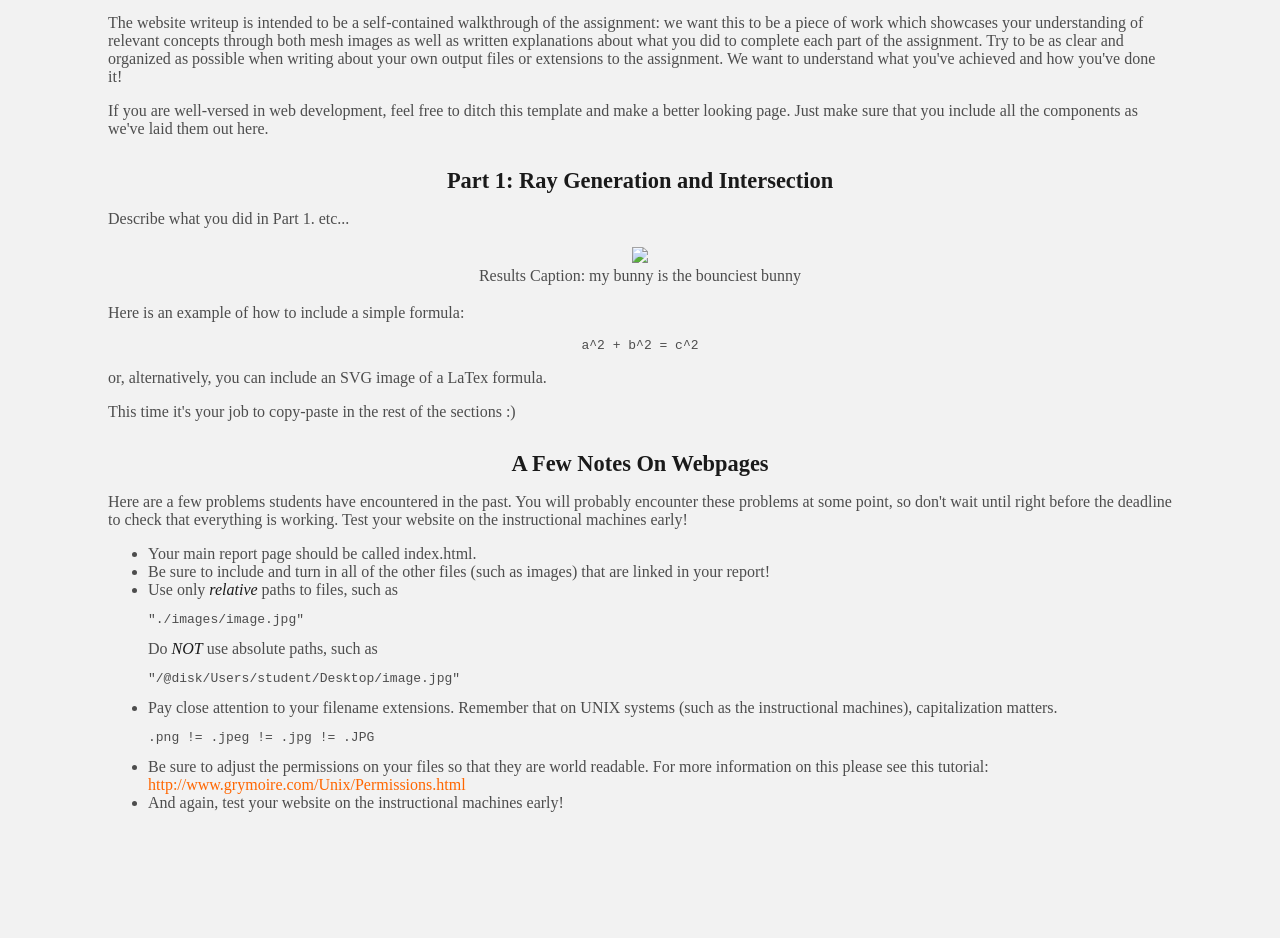
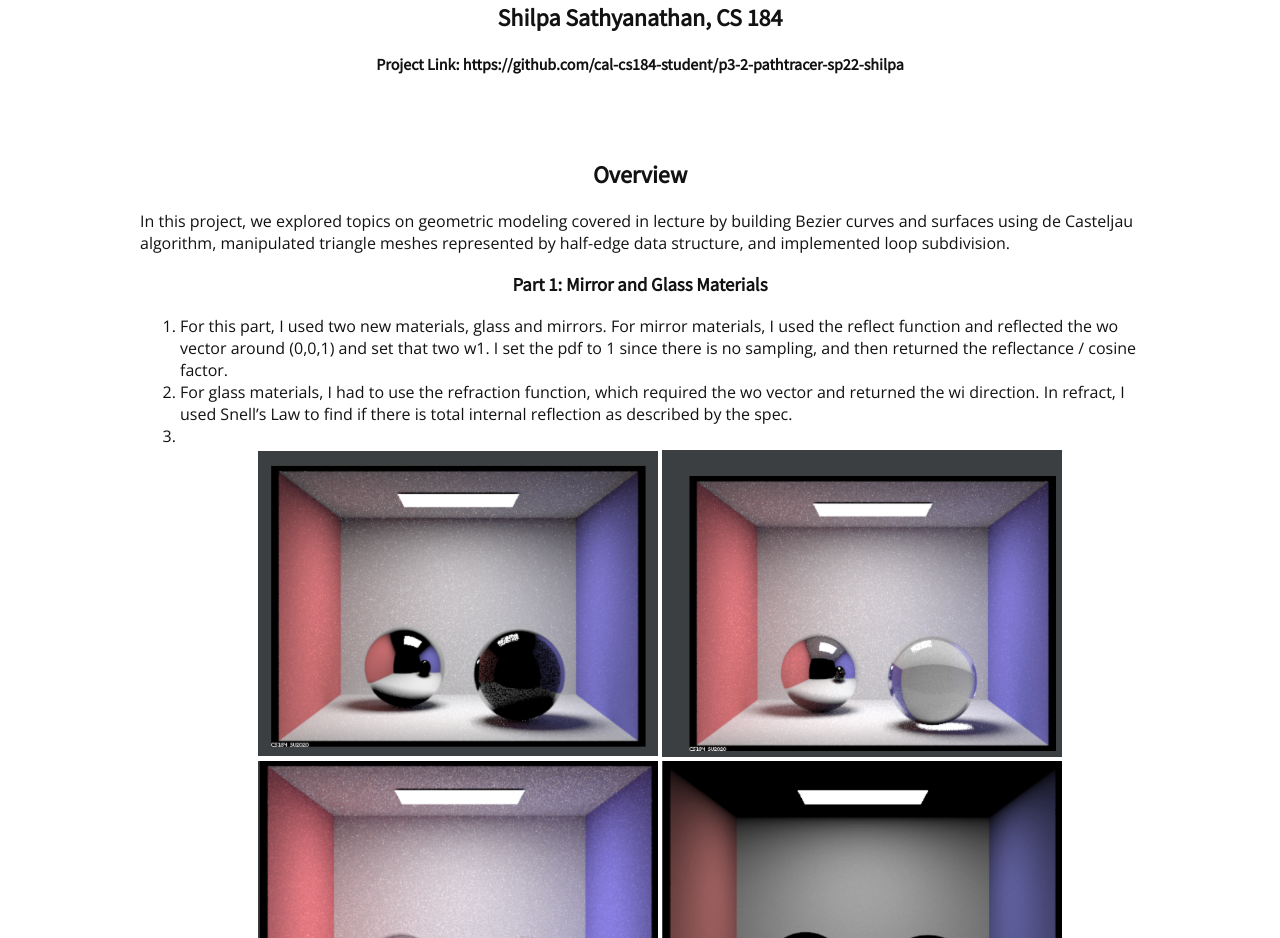
Before and after one commit to cal-cs184-student/p3-2-pathtracer-sp22-shilpa, a plain HTML site: page docs/index.html in a window 1280 px wide. Shown: the part 221-1159 px from the top of the page. Before the commit the page ends 1081 px from the top, so only its background shows below. Drawn offline with nearby package versions, Linux system fonts and the light colour scheme; files that its build step writes are made by us from their sources.

Commit message:
Update index.html

```diff
--- a/docs/index.html
+++ b/docs/index.html
@@ -1,56 +1,86 @@
-<!DOCTYPE html PUBLIC "-//W3C//DTD XHTML 1.0 Strict//EN" "http://www.w3.org/TR/xhtml1/DTD/xhtml1-strict.dtd">
 <html xmlns="http://www.w3.org/1999/xhtml" xml:lang="en" lang="en">
 <head>
 <style>
-    div.padded {
-      padding-top: 0px;
-      padding-right: 100px;
-      padding-bottom: 0.25in;
-      padding-left: 100px;
+  body {
+    padding: 100px;
+    width: 1000px;
+    margin: auto;
+    text-align: left;
+    font-weight: 300;
+    font-family: 'Open Sans', sans-serif;
+    color: #121212;
+  }
+  h1, h2, h3, h4 {
+    font-family: 'Source Sans Pro', sans-serif;
   }
 </style>
-<title>Your Name  |  CS 184</title>
+<title>CS 184 Project 3-2: Pathtracer</title>
 <meta http-equiv="content-type" content="text/html; charset=utf-8" />
-<link rel="stylesheet" type="text/css" href="style.css" media="screen" />
+<link href="https://fonts.googleapis.com/css?family=Open+Sans|Source+Sans+Pro" rel="stylesheet">
 </head>
+
+
 <body>
-<br />
-<h1 align="middle">Assignment 3: PathTracer</h1>
-    <h2 align="middle">Your Name</h2>
 
-    <div class="padded">
-        <p>Use this section to write an overview of the assignment. All of the text in your write-up should be <em>in your own words</em>. If you need to add additional HTML features to this document, you can search the <a href="http://www.w3schools.com/">http://www.w3schools.com/</a> website for instructions. To edit the HTML, you can just copy and paste existing chunks and fill in the text and image file names appropriately.</p>
-        <o>The website writeup is intended to be a self-contained walkthrough of the assignment: we want this to be a piece of work which showcases your understanding of relevant concepts through both mesh images as well as written explanations about what you did to complete each part of the assignment. Try to be as clear and organized as possible when writing about your own output files or extensions to the assignment. We want to understand what you've achieved and how you've done it!</p>
-        <p>If you are well-versed in web development, feel free to ditch this template and make a better looking page. Just make sure that you include all the components as we've laid them out here. </p>
+<h1 align="middle">CS 184: Computer Graphics and Imaging, Spring 2022</h1>
+<h1 align="middle">Project 2: MeshEdit</h1>
+<h2 align="middle">Shilpa Sathyanathan, CS 184</h2>
+<h4 align="middle"> Project Link: https://github.com/cal-cs184-student/p3-2-pathtracer-sp22-shilpa</h4>
+<br><br>
 
-    <h2 align="middle">Part 1: Ray Generation and Intersection</h2>
-        <p>Describe what you did in Part 1. etc...</p>
-        <div align="center">
+<div>
+
+<h2 align="middle">Overview</h2>
+<p>In this project, we explored topics on geometric modeling covered in lecture by building Bezier curves and surfaces using de Casteljau algorithm, manipulated triangle meshes represented by half-edge data structure, and implemented loop subdivision.</p>
+
+<h3 align="middle">Part 1: Mirror and Glass Materials</h3>
+
+<ol>
+  <li>For this part, I used two new materials, glass and mirrors. For mirror materials, I used the reflect function and reflected the wo vector around (0,0,1) and set that two w1. I set the pdf to 1 since there is no sampling, and then returned the reflectance / cosine factor. </li>
+  <li>For glass materials, I had to use the refraction function, which required the wo vector and returned the wi direction. In refract, I used Snell’s Law to find if there is total internal reflection as described by the spec.</li>
+  <li><div align="middle">
     <table style="width=100%">
       <tr>
-                    <td align="middle">
-                    <img src="images/example_image.png" width="480px" />
-                    <figcaption align="middle">Results Caption: my bunny is the bounciest bunny</figcaption>
+        <td>
+          <img src="images/image1.png" align="middle" width="400px"/>
+        </td>
+        <td>
+          <img src="images/image2.png" align="middle" width="400px"/>
+        </td>
+      </tr>
+      <br>
+      <tr>
+        <td>
+          <img src="images/image3.png" align="middle" width="400px"/>
+        </td>
+        <td>
+          <img src="images/image4.png" align="middle" width="400px"/>
+        </td>
+      </tr>
+      <tr>
+        <td>
+          <img src="images/image5.png" align="middle" width="400px"/>
+        </td>
+        <td>
+          <img src="images/image6.png" align="middle" width="400px"/>
+        </td>
+      </tr>
+	</tr>
+      <tr>
+        <td>
+          <img src="images/image6.png" align="middle" width="400px"/>
+        </td>
       </tr>
     </table>
-        </div>
-        <p>Here is an example of how to include a simple formula:</p>
-        <p align="middle"><pre align="middle">a^2 + b^2 = c^2</pre></p>
-        <p>or, alternatively, you can include an SVG image of a LaTex formula.</p>
-        <p>This time it's your job to copy-paste in the rest of the sections :)</p>
+  </div></li>
+  <li> When there are - bounces, there is only direct lighting, so we cannot see any of the reflection from the two glass balls in the middle. Conversely, at 100 bounces, we can see the two balls clearly. The lighting looks pretty natural as it does in the real world. As bounces increase, we can see more detail. </li>
+</ol>
 
 
+<h3 align="middle">Part 3: Environment Light</h3>
+<ol>
+  <li> Environment lightning involves sampling the environment map in order to find its radiance at a particular point. I did both uniform and importance sampling in this part.  </li>
+</ol>
 
-    <h2 align="middle">A Few Notes On Webpages</h2>
-        <p>Here are a few problems students have encountered in the past. You will probably encounter these problems at some point, so don't wait until right before the deadline to check that everything is working. Test your website on the instructional machines early!</p>
-        <ul>
-        <li>Your main report page should be called index.html.</li>
-        <li>Be sure to include and turn in all of the other files (such as images) that are linked in your report!</li>
-        <li>Use only <em>relative</em> paths to files, such as <pre>"./images/image.jpg"</pre>
-        Do <em>NOT</em> use absolute paths, such as <pre>"/Users/student/Desktop/image.jpg"</pre></li>
-        <li>Pay close attention to your filename extensions. Remember that on UNIX systems (such as the instructional machines), capitalization matters. <pre>.png != .jpeg != .jpg != .JPG</pre>
-        <li>Be sure to adjust the permissions on your files so that they are world readable. For more information on this please see this tutorial: <a href="http://www.grymoire.com/Unix/Permissions.html">http://www.grymoire.com/Unix/Permissions.html</a></li>
-        <li>And again, test your website on the instructional machines early!</li>
-</div>
 </body>
 </html>
```
Lines whose indentation alone changed are shown as unchanged.
